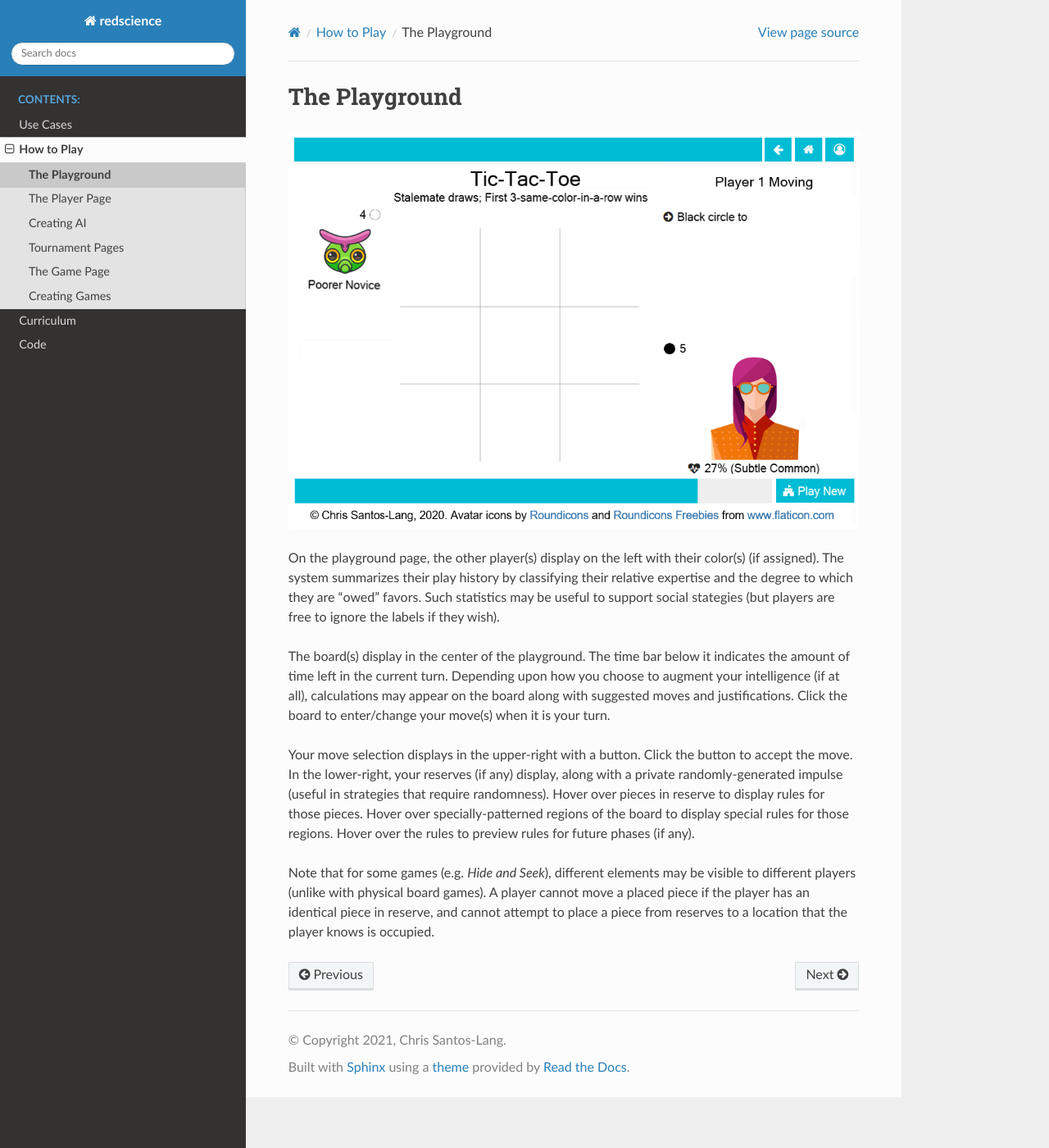
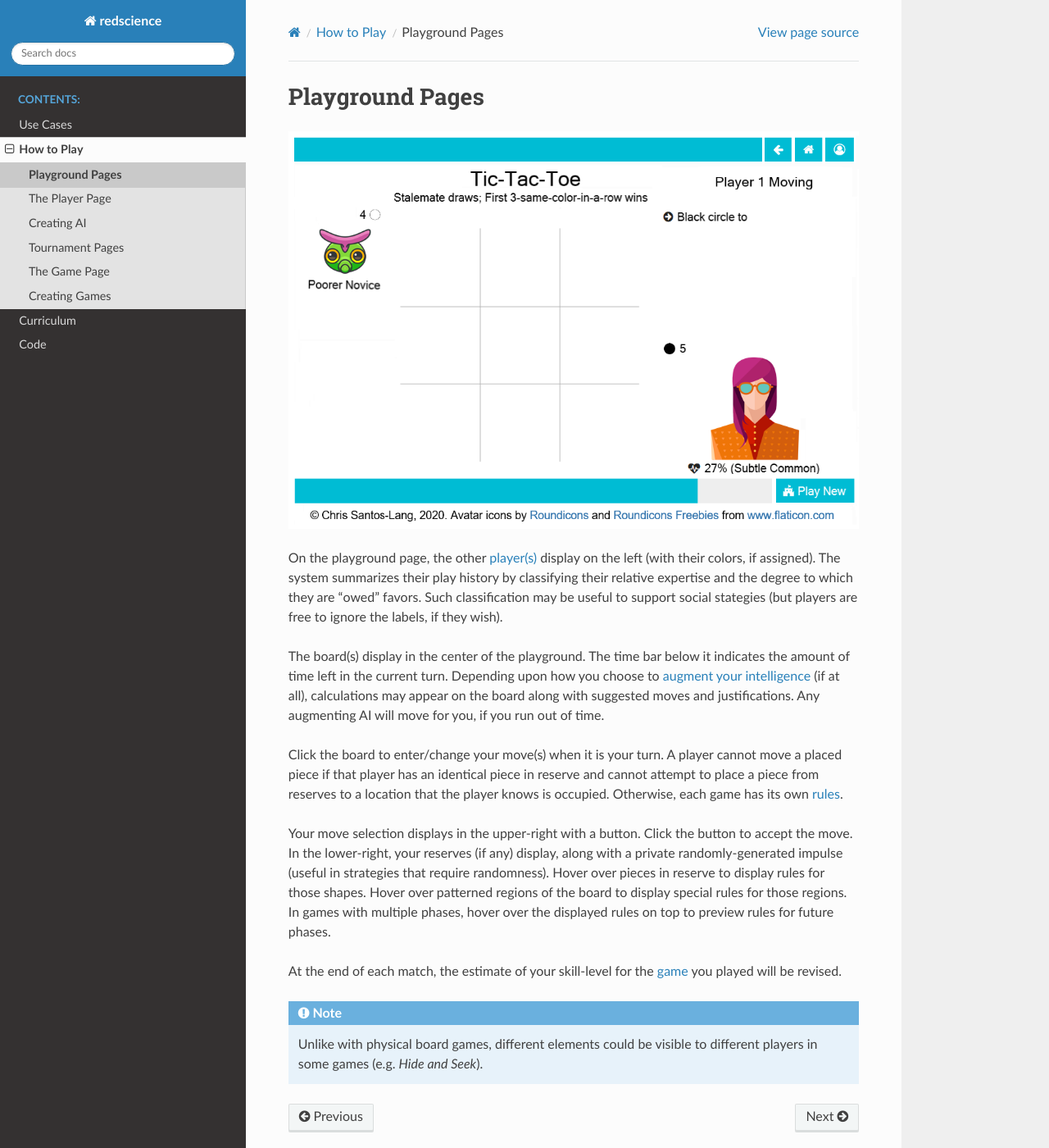
Before and after one commit to ChrisSantosLang/redscience, a Sphinx documentation site: the page built from docs/source/playground.rst, in a window 1280 px wide and 1400 px high. Shown: the whole window at 82% size. Built offline with Sphinx 7.4.7 and the Read the Docs theme 2.0.0, drawn with Linux system fonts in a browser that asks for light colours; pages that are not in the unit, such as notebooks, are missing from menus.

Commit message:
Update playground.rst

```diff
--- a/docs/source/playground.rst
+++ b/docs/source/playground.rst
@@ -1,33 +1,40 @@
-==============
-The Playground
-==============
+================
+Playground Pages
+================
 
 .. image:: releases/images/pgsimple.png
 
-On the playground page, the other player(s) display on the left with
-their color(s) (if assigned). The system summarizes their play history
-by classifying their relative expertise and the degree to which they
-are "owed" favors. Such statistics may be useful to support social
-stategies (but players are free to ignore the labels if they wish).
+On the playground page, the other :doc:`player(s) <player>` display on
+the left (with their colors, if assigned). The system summarizes their
+play history by classifying their relative expertise and the degree to which they
+are "owed" favors. Such classification may be useful to support social
+stategies (but players are free to ignore the labels, if they wish).
 
 The board(s) display in the center of the playground. The time bar
 below it indicates the amount of time left in the current turn.
-Depending upon how you choose to augment your intelligence (if at all),
+Depending upon how you choose to
+:doc:`augment your intelligence <playerfactory>` (if at all),
 calculations may appear on the board along with suggested
-moves and justifications. Click the board to
-enter/change your move(s) when it is your turn.
+moves and justifications. Any augmenting AI will move for you,
+if you run out of time.
+
+Click the board to enter/change your move(s)
+when it is your turn. A player cannot move a placed piece if that
+player has an identical piece in reserve and cannot attempt to place
+a piece from reserves to a location that the player knows is occupied.
+Otherwise, each game has its own :doc:`rules <gamefactory>`.
 
 Your move selection displays in the upper-right with a button. Click the
 button to accept the move. In the lower-right, your
 reserves (if any) display, along with a private randomly-generated
 impulse (useful in strategies that require randomness). Hover over
-pieces in reserve to display rules for those pieces. Hover over
-specially-patterned regions of the board to display special rules for
-those regions. Hover over the rules to preview rules for future phases
-(if any).
+pieces in reserve to display rules for those shapes. Hover over
+patterned regions of the board to display special rules for
+those regions. In games with multiple phases, hover over the displayed
+rules on top to preview rules for future phases.
 
-Note that for some games (e.g. *Hide and Seek*), different elements
-may be visible to different players (unlike with physical board games).
-A player cannot move a placed piece if the player has an identical
-piece in reserve, and cannot attempt to place a piece from reserves
-to a location that the player knows is occupied.
+At the end of each match, the estimate of your skill-level for the
+:doc:`game <game>` you played will be revised.
+
+.. note::  Unlike with physical board games, different elements could
+  be visible to different players in some games (e.g. *Hide and Seek*).
```
